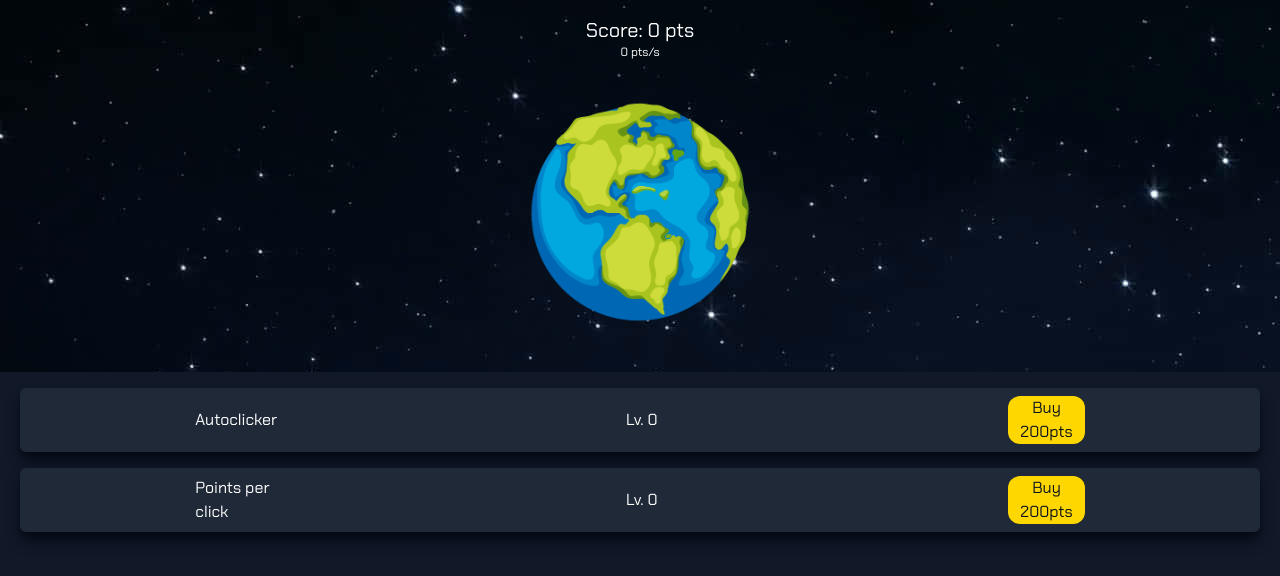
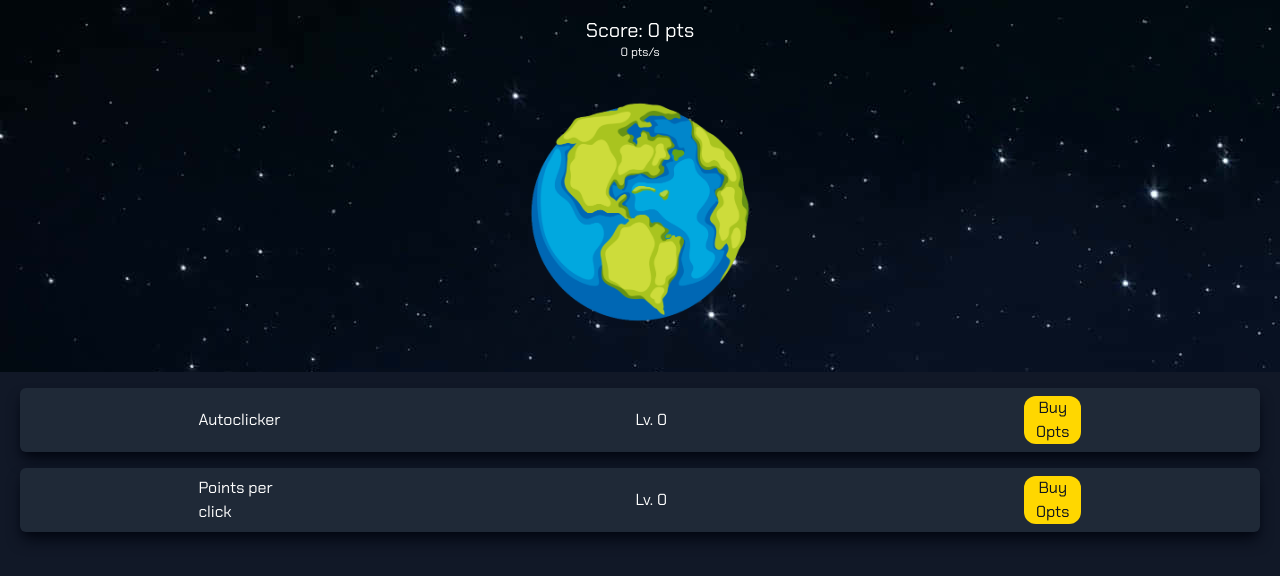
Before and after one commit to DanieleTrapani/clicker-game, a Svelte app: page / in a window 1280 px wide. Shown: the top 576 px of the page. Built offline with nearby package versions, Linux system fonts and the light colour scheme.

Commit message:
minor changes

```diff
--- a/src/App.svelte
+++ b/src/App.svelte
@@ -1,6 +1,5 @@
 <script lang="ts">
   import earthImg from "./assets/earth.png";
-  import spaceImg from "./assets/space.jpeg";
   import Upgrade from "./lib/Upgrade.svelte";
   import { writable } from "svelte/store";
 
@@ -25,6 +24,11 @@
       scale = false;
     }, 50);
   };
+
+  setInterval(() => {
+    $state.points += pointsPerSec;
+    localStorage.setItem("points", $state.points.toString());
+  }, 1000);
 </script>
 
 <main class="flex flex-col">
--- a/src/lib/Upgrade.svelte
+++ b/src/lib/Upgrade.svelte
@@ -1,7 +1,8 @@
 <script lang="ts">
   export let name: string;
   export let level: number;
-  import state from "../App.svelte";
+
+  $: cost = level * 100;
 
   let buttonScale = false;
   const animate = () => {
@@ -31,7 +32,7 @@
     on:click={levelUp}
   >
     <p>Buy</p>
-    <p>200pts</p>
+    <p>{cost}pts</p>
   </div>
 </div>
 
```
